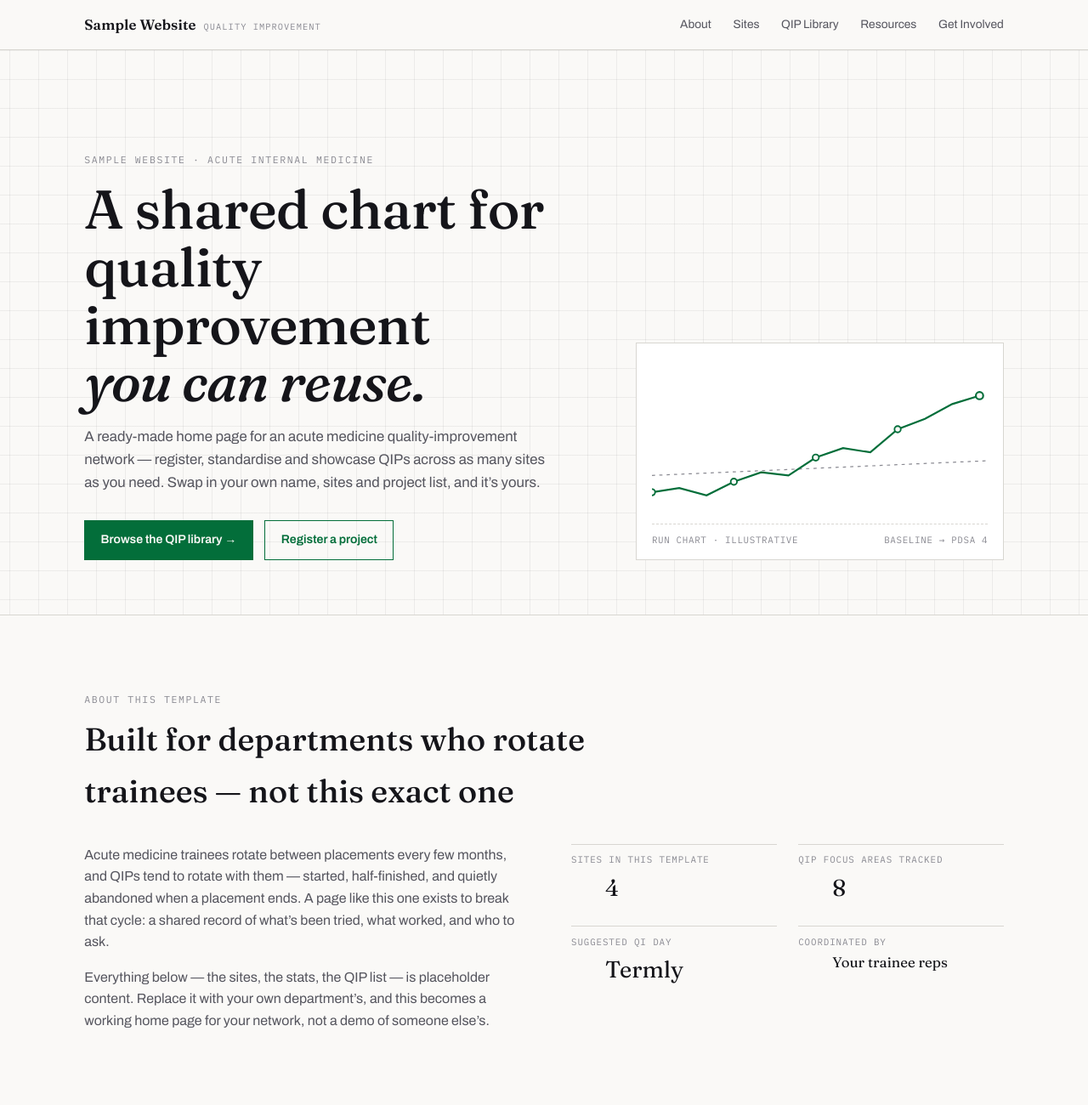
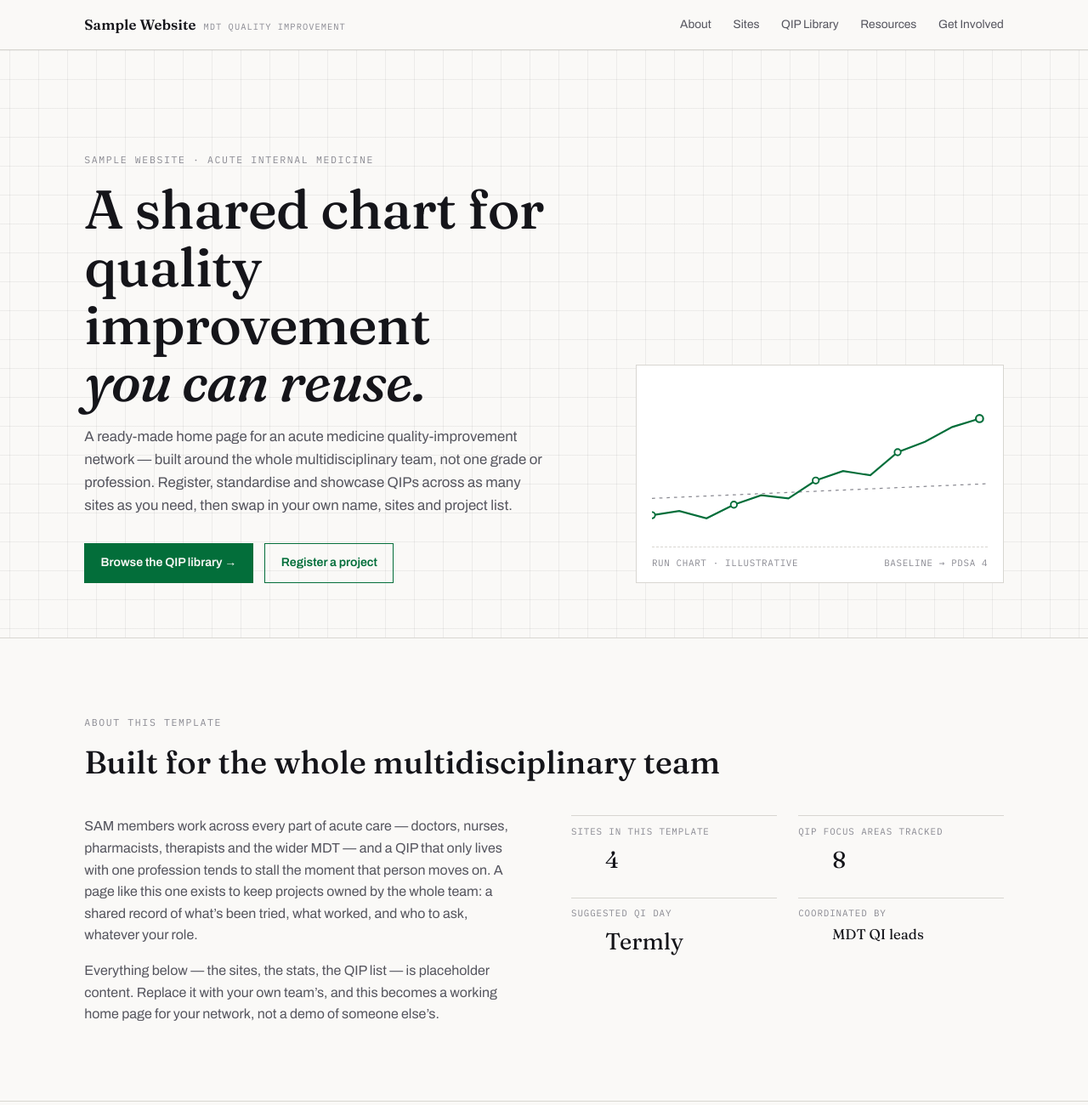
Before and after one commit to AIMQA/sample-SAM-QI-page, a plain HTML site: page index.html in a window 1280 px wide. Shown: the top 1300 px of the page at 85% size. Drawn offline with Linux system fonts and the light colour scheme.

Commit message:
Add files via upload

```diff
--- a/index.html
+++ b/index.html
@@ -359,7 +359,7 @@
 
 <header class="site">
   <div class="wrap nav-row">
-    <a class="wordmark" href="#top">Sample Website <span class="tick">QUALITY IMPROVEMENT</span></a>
+    <a class="wordmark" href="#top">Sample Website <span class="tick">MDT QUALITY IMPROVEMENT</span></a>
     <nav class="primary" aria-label="Primary">
       <a href="#about">About</a>
       <a href="#network">Sites</a>
@@ -378,7 +378,7 @@
       <div>
         <p class="eyebrow">Sample Website · Acute Internal Medicine</p>
         <h1>A shared chart for<br>quality improvement<br><em>you can reuse.</em></h1>
-        <p class="lede">A ready-made home page for an acute medicine quality-improvement network — register, standardise and showcase QIPs across as many sites as you need. Swap in your own name, sites and project list, and it’s yours.</p>
+        <p class="lede">A ready-made home page for an acute medicine quality-improvement network — built around the whole multidisciplinary team, not one grade or profession. Register, standardise and showcase QIPs across as many sites as you need, then swap in your own name, sites and project list.</p>
         <div class="cta-row">
           <a class="btn btn-solid" href="#library">Browse the QIP library &rarr;</a>
           <a class="btn btn-line" href="#involved">Register a project</a>
@@ -409,14 +409,14 @@
       <div class="section-head">
         <div>
           <p class="eyebrow">About this template</p>
-          <h2>Built for departments who rotate trainees — not this exact one</h2>
+          <h2>Built for the whole multidisciplinary team</h2>
         </div>
       </div>
 
       <div class="about-cols">
         <div class="measure">
-          <p>Acute medicine trainees rotate between placements every few months, and QIPs tend to rotate with them — started, half-finished, and quietly abandoned when a placement ends. A page like this one exists to break that cycle: a shared record of what’s been tried, what worked, and who to ask.</p>
-          <p>Everything below — the sites, the stats, the QIP list — is placeholder content. Replace it with your own department’s, and this becomes a working home page for your network, not a demo of someone else’s.</p>
+          <p>SAM members work across every part of acute care — doctors, nurses, pharmacists, therapists and the wider MDT — and a QIP that only lives with one profession tends to stall the moment that person moves on. A page like this one exists to keep projects owned by the whole team: a shared record of what’s been tried, what worked, and who to ask, whatever your role.</p>
+          <p>Everything below — the sites, the stats, the QIP list — is placeholder content. Replace it with your own team’s, and this becomes a working home page for your network, not a demo of someone else’s.</p>
         </div>
         <dl class="stats">
           <div>
@@ -433,7 +433,7 @@
           </div>
           <div>
             <dt>Coordinated by</dt>
-            <dd style="font-size:1.05rem;">Your trainee reps</dd>
+            <dd style="font-size:1.05rem;">MDT QI leads</dd>
           </div>
         </dl>
       </div>
@@ -471,7 +471,7 @@
       <div class="section-head">
         <div>
           <p class="eyebrow">QIP library</p>
-          <h2>Focus areas trainees are working on</h2>
+          <h2>Focus areas SAM members are working on</h2>
         </div>
         <p class="count">8 categories</p>
       </div>
@@ -518,7 +518,7 @@
           <p>Clarity and consistency of treatment escalation plans documented within 24 hours.</p>
         </div>
       </div>
-      <p class="network-note">Another placeholder set — trim it to the categories your own department actually tracks.</p>
+      <p class="network-note">Another placeholder set — trim it to the categories your own team actually tracks, across whichever professions drive each one.</p>
     </div>
   </section>
 
@@ -609,7 +609,7 @@
         <div class="step">
           <span class="n">02</span>
           <h3>Get matched</h3>
-          <p>A QI lead or a trainee who’s run something similar reviews it within a fortnight.</p>
+          <p>A QI lead or a SAM member from elsewhere in the MDT who’s run something similar reviews it within a fortnight.</p>
         </div>
         <div class="step">
           <span class="n">03</span>
```
